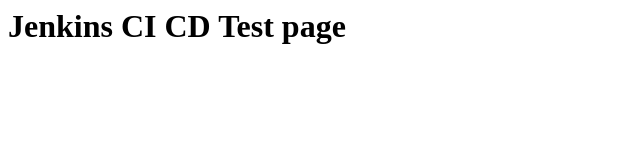
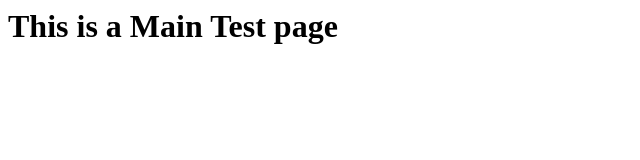
Before and after one commit to anoops2015/cicd, a plain HTML site: page index.html in a window 1280 px wide. Shown: the whole page, without its empty margins (0-640 px from the left). Drawn offline with Linux system fonts and the light colour scheme.

Commit message:
Updated heading in main branch

```diff
--- a/index.html
+++ b/index.html
@@ -1 +1 @@
-<h1> Jenkins CI CD Test page</h1>
+<h1> This is a Main Test page</h1>
```
